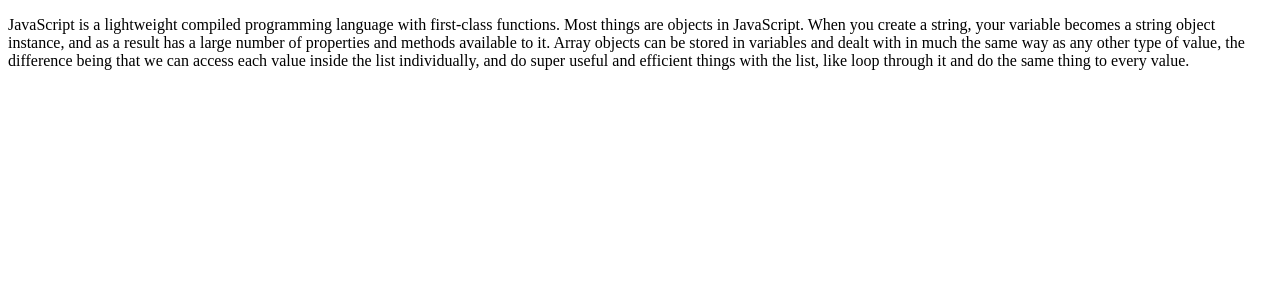
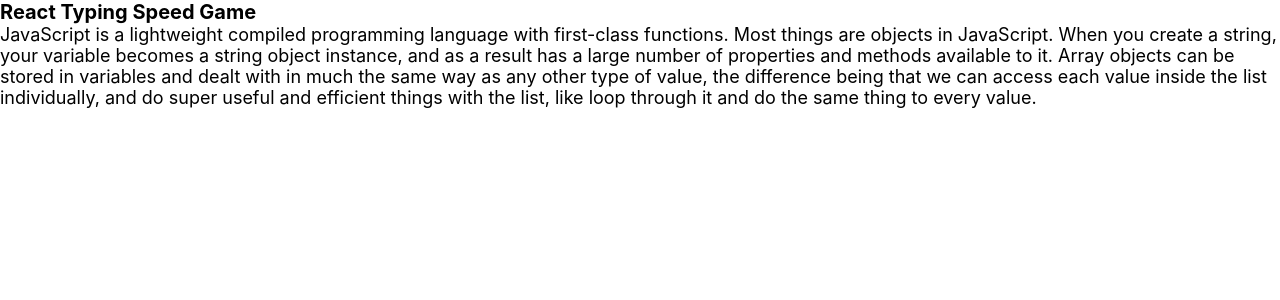
Before and after one commit to Ashish-simpleCoder/react-ts-typing-game, a React (Create React App) app: page / in a window 1280 px wide. Shown: the top 300 px of the page. Built offline with nearby package versions, Linux system fonts and the light colour scheme.

Commit message:
added: header

```diff
--- a/src/App.tsx
+++ b/src/App.tsx
@@ -1,11 +1,14 @@
+import "./styles/index.css"
 import { memo, useState } from "react";
 import Paragraph from "./components/Paragraph"
 import WORD_CLOUD from './utils/word_cloud'
+import Header from "./components/Header";
 
 const App = memo(()=>{
     const [cloud_index, setClouIndex] = useState(Math.floor((Math.random()*WORD_CLOUD.length)))
     return(
         <>
+            <Header heading='React Typing Speed Game'/>
             <Paragraph text={WORD_CLOUD[cloud_index].split(" ")}/>
         </>
     )
--- /dev/null
+++ b/src/components/Header.tsx
@@ -0,0 +1,10 @@
+import {memo} from 'react'
+
+const Header = memo(({heading}:{heading:string})=>{
+    return(
+        <header>
+            <h1>{heading}</h1>
+        </header>
+    )
+})
+export default Header
--- /dev/null
+++ b/src/styles/index.css
@@ -0,0 +1,18 @@
+* {
+  padding: 0;
+  margin: 0;
+  box-sizing: border-box;
+  font-family: -apple-system, BlinkMacSystemFont, "Segoe UI", Roboto, Oxygen, Ubuntu, Cantarell, "Open Sans", "Helvetica Neue", sans-serif;
+}
+
+html {
+  font-size: 62.5%;
+}
+
+#root, html, body {
+  height: 100%;
+}
+
+p {
+  font-size: 1.8rem;
+}/*# sourceMappingURL=index.css.map */
--- /dev/null
+++ b/src/styles/index.scss
@@ -0,0 +1,16 @@
+*{
+    padding:0;
+    margin:0;
+    box-sizing: border-box;
+    font-family: -apple-system, BlinkMacSystemFont, 'Segoe UI', Roboto, Oxygen, Ubuntu, Cantarell, 'Open Sans', 'Helvetica Neue', sans-serif;
+}
+html{
+    font-size: 62.5%;;
+}
+#root,html,body{
+    height:100%;
+}
+
+p{
+    font-size: 1.8rem;
+}
```
Also changed, not shown: 1 other file (tests, documents, lock files or other folders).
